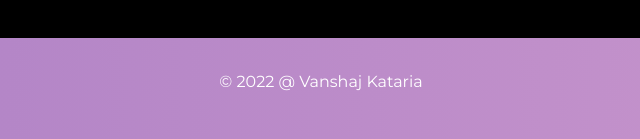
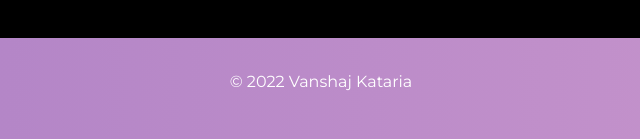
Before and after one commit to vanshajkataria/Vanshaj_Kataria, a plain HTML site: page index.html in a window 1280 px wide. Shown: the part 3252-3391 px from the top of the page, 319-959 px from the left. Drawn offline with nearby package versions, Linux system fonts and the light colour scheme.

Commit message:
Update index.html

```diff
--- a/index.html
+++ b/index.html
@@ -155,7 +155,7 @@
 <script>
   const paragraph = `
     <p>
-      &copy; ${new Date().getFullYear()} @ Vanshaj Kataria
+      &copy; ${new Date().getFullYear()} Vanshaj Kataria
     </p>
   `;
   document.getElementById("copyright").innerHTML = paragraph;
```
